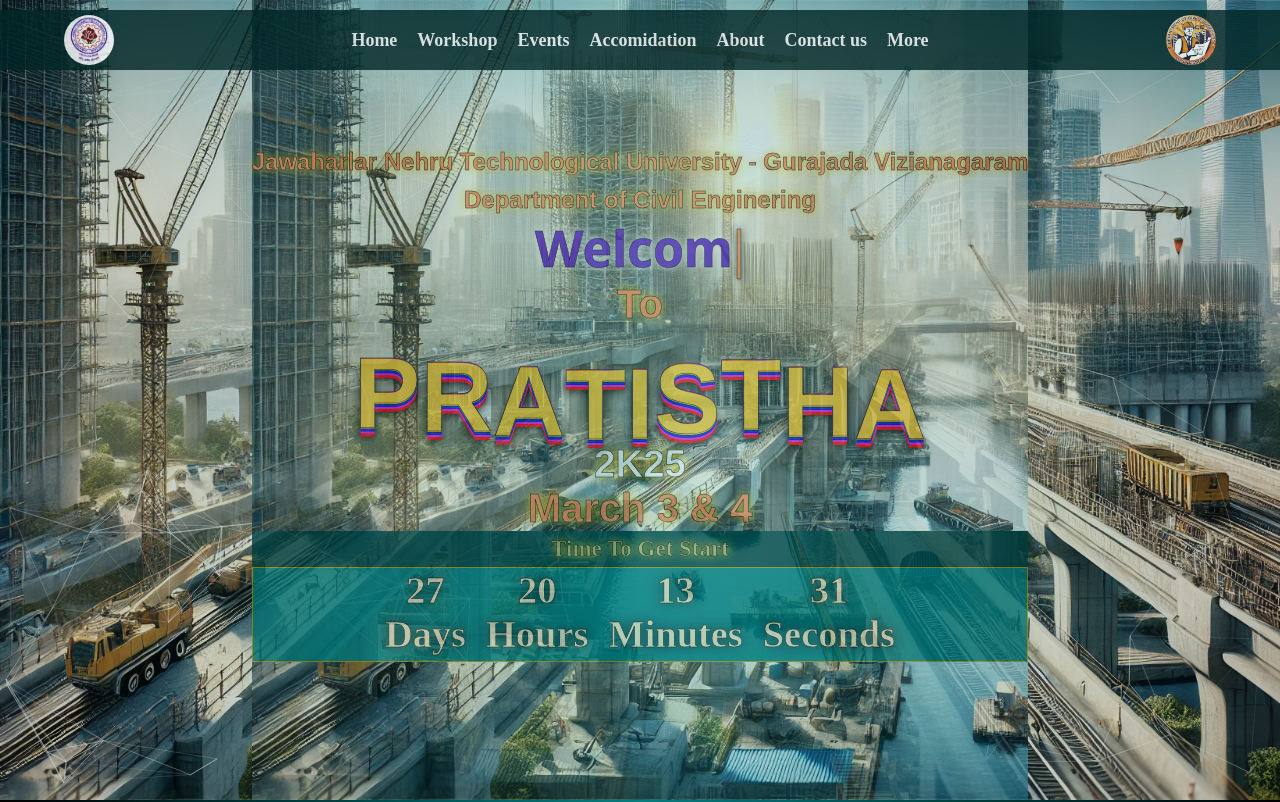
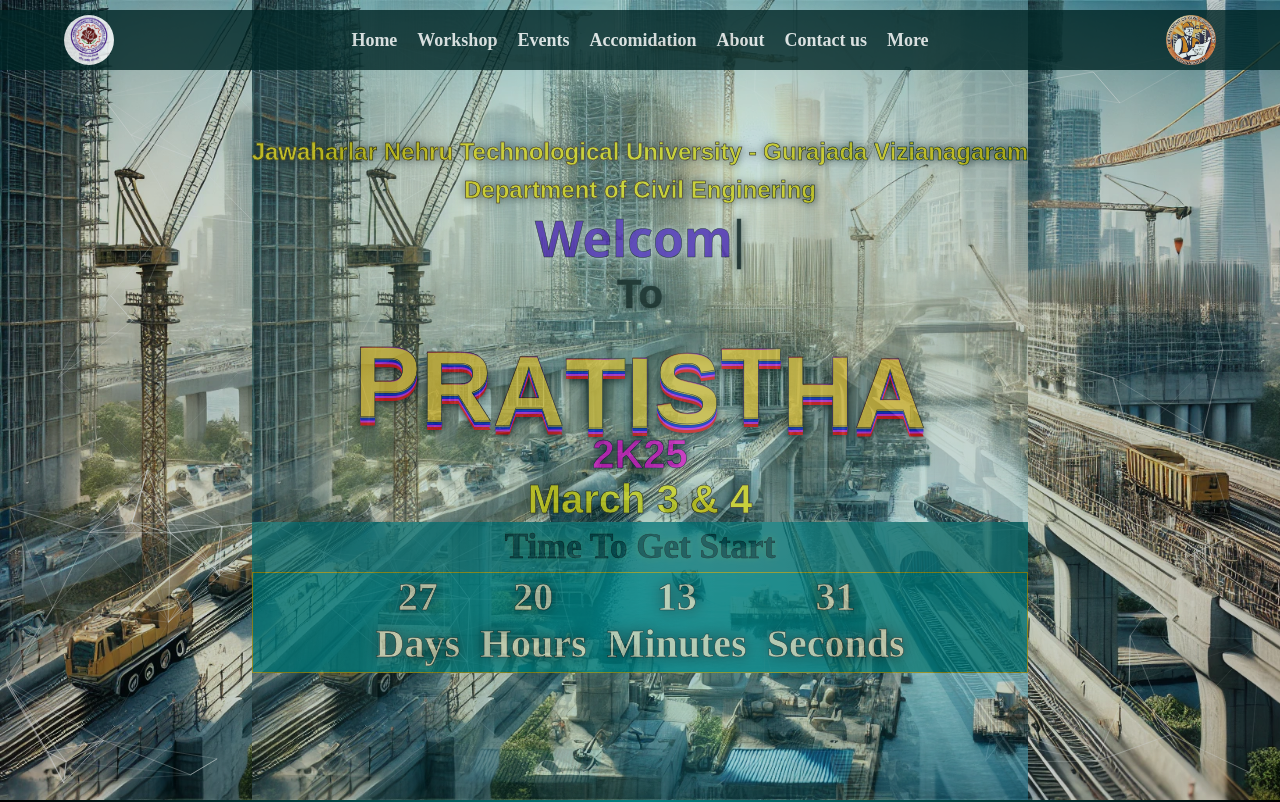
Before and after one commit to premson18/Pratistha, a React (Vite) app: page / in a window 1280 px wide. Shown: the top 802 px of the page. Built offline with nearby package versions, Linux system fonts and the light colour scheme.

Commit message:
first  commit

```diff
--- a/src/Components/Events/NontechnicalEvents/NonTechnicalEvents.css
+++ b/src/Components/Events/NontechnicalEvents/NonTechnicalEvents.css
@@ -170,9 +170,33 @@
 }
 
 
-@media (min-width : 320px) and (max-width: 768px) {
+@media (min-width : 320px) and (max-width: 375px) {
     .nteventsmain{
         height: 120vh;
+        box-sizing: border-box;
+        padding-bottom: 50px;
+    }
+
+    .ntechevents-cards{
+
+        padding: 0 34px;
+    }
+    .ntechevents-cards .ncard3{
+        width: 150px;
+        height: 240px;
+        border: 2px solid black;
+        gap: 0;
+        padding: 0;
+        margin: 0;
+
+    }
+
+
+}
+
+@media (min-width : 375px) and (max-width: 768px) {
+    .nteventsmain{
+        height: 50vh;
         box-sizing: border-box;
         padding-bottom: 50px;
     }
--- a/src/Components/Hero/Content/Content.css
+++ b/src/Components/Hero/Content/Content.css
@@ -12,7 +12,6 @@
     font-size: 3.5rem;
     z-index: 4000;
 
-    color: #FD8B51;
     -webkit-text-stroke: 0.5px;
     -webkit-text-stroke-color: rgb(0, 0, 0);
     font-family: system-ui, -apple-system, BlinkMacSystemFont, 'Segoe UI', Roboto, Oxygen, Ubuntu, Cantarell, 'Open Sans', 'Helvetica Neue', sans-serif;
@@ -29,8 +28,11 @@
 }
 
 .twok25{
-    font-size: 2.4rem;
-    color: white;
+    font-size: 2.5rem;
+    background: linear-gradient(to right, rgb(0, 0, 0), rgb(176, 176, 176),teal,white);
+                -webkit-background-clip: text;
+                background-clip: text;
+                color: rgb(255, 0, 204);
 }
 
 div{
@@ -50,7 +52,12 @@ div{
     padding: 0;
     font-size: 40px;
     font-weight: 700;
+    text-shadow: 0 0 20px black;
     font-family: system-ui, -apple-system, BlinkMacSystemFont, 'Segoe UI', Roboto, Oxygen, Ubuntu, Cantarell, 'Open Sans', 'Helvetica Neue', sans-serif;
+    background: linear-gradient(to right, rgb(255, 247, 0), rgb(164, 42, 42),rgb(255, 0, 0));
+    -webkit-background-clip: text;
+    background-clip: text;
+    color: rgb(255, 230, 0);
 }
 
 .dept{
@@ -58,11 +65,15 @@ div{
     font-family: system-ui, -apple-system, BlinkMacSystemFont, 'Segoe UI', Roboto, Oxygen, Ubuntu, Cantarell, 'Open Sans', 'Helvetica Neue', sans-serif;
     font-size: 1.5rem;
     padding-top: 10px;
+    font-family: system-ui, -apple-system, BlinkMacSystemFont, 'Segoe UI', Roboto, Oxygen, Ubuntu, Cantarell, 'Open Sans', 'Helvetica Neue', sans-serif;
+    background: linear-gradient(to right, rgb(255, 247, 19), rgb(255, 0, 0),rgb(0, 242, 255));
+    -webkit-background-clip: text;
+    background-clip: text;
+    color: rgb(255, 230, 0);
 }
 .bold1{
     font-weight: 800;
     font-family:sans-serif;
-    text-shadow: 0 0 10px rgb(236, 205, 0);
 }
 
 
--- a/src/Components/Hero/Content/countdown/Countdown.css
+++ b/src/Components/Hero/Content/countdown/Countdown.css
@@ -3,7 +3,7 @@
     justify-content: center;
     align-items: center;
     gap: 20px;
-    font-size: 2.4rem;
+    font-size: 2.5rem;
     border: 1px solid rgb(179, 155, 0);
     color: #F2E5BF;
     background-color: teal;
@@ -19,11 +19,11 @@
 
 .timetoget{
     text-align: center;
-    font-size: 23px;
+    font-size: 35px;
     font-weight: 700;
-    color: darkkhaki;
-    text-shadow: 0 0 10px  gold;
-    background-color: rgb(0, 64, 64);
+    color: rgb(0, 56, 56);
+    text-shadow: 0 0 10px  rgba(255, 217, 0, 0.213);
+    background-color: rgb(18, 121, 121);
     padding: 5px 0;
 }
 
```
